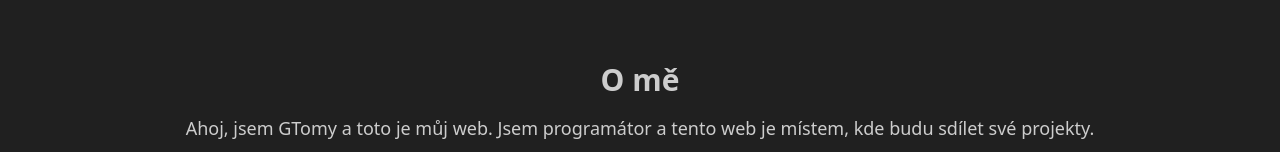
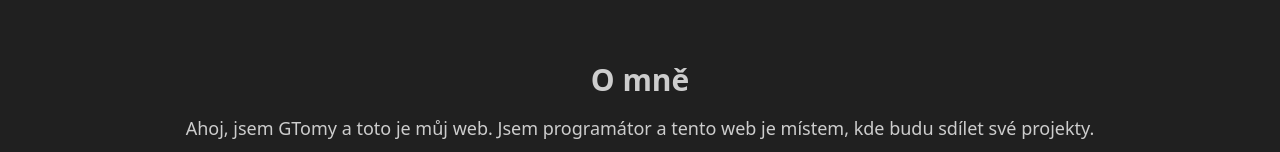
Before and after one commit to stanek-r/gtomy-net, a React (Vite) app: page / in a window 1280 px wide. Shown: the part 306-458 px from the top of the page. Built offline with nearby package versions, Linux system fonts and the light colour scheme; no server answers.

Commit message:
fix: typo (#2)

```diff
--- a/src/routes/index.tsx
+++ b/src/routes/index.tsx
@@ -17,7 +17,7 @@ function Index() {
       </section>
       <section className="text-center space-y-4">
         <div className="flex flex-col">
-          <h2 className="text-3xl font-semibold mb-4">O mě</h2>
+          <h2 className="text-3xl font-semibold mb-4">O mně</h2>
           <p className="text-lg">
             Ahoj, jsem GTomy a toto je můj web. Jsem programátor a tento web je místem, kde budu sdílet své projekty.
           </p>
```
